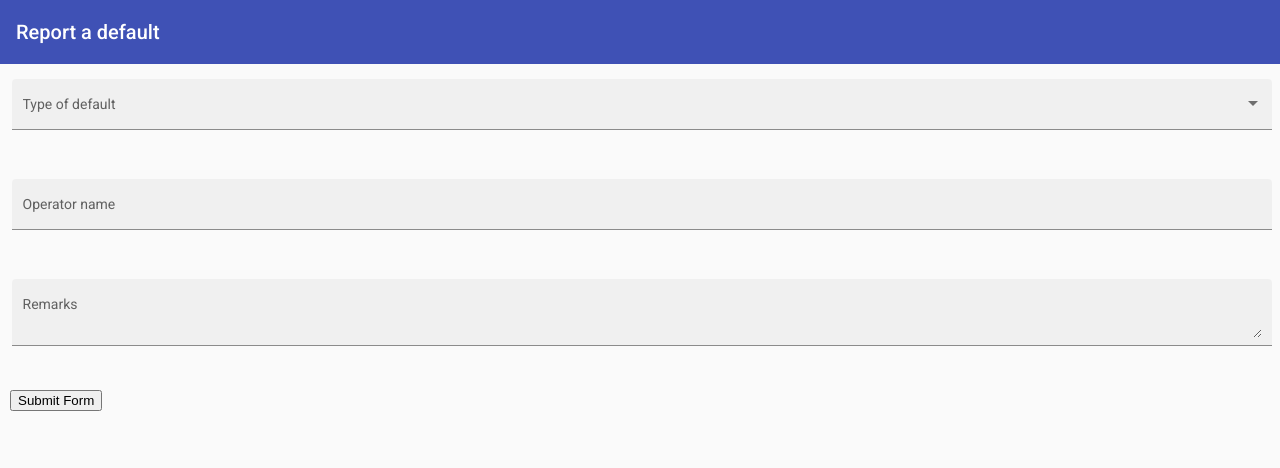
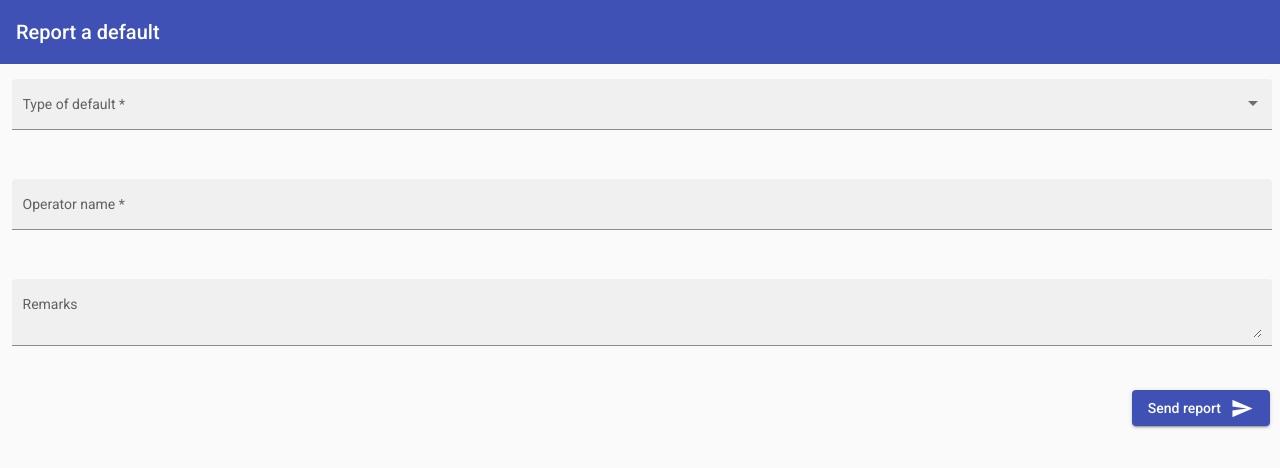
Before and after one commit to Jeremsse/AppTestiaTest, an Angular app: page / in a window 1280 px wide. Shown: the top 468 px of the page. Built offline with nearby package versions, Linux system fonts and the light colour scheme.

Commit message:
Add Validators in the fields of the form

```diff
--- a/src/app/action/action.component.html
+++ b/src/app/action/action.component.html
@@ -14,6 +14,7 @@
         <mat-option value="porosity">Porosity</mat-option>
         <mat-option value="inclusion">Inclusion</mat-option>
       </mat-select>
+      <mat-error>{{ errorDefaultTypeMessage() }}</mat-error>
     </mat-form-field>
 
     <mat-form-field appearance="fill" class="action-element">
@@ -23,6 +24,7 @@
         formControlName="operatorName"
         placeholder="Enter the name"
       />
+      <mat-error>{{ errorOperatorNameMessage() }}</mat-error>
     </mat-form-field>
 
     <mat-form-field appearance="fill" class="action-element">
@@ -34,9 +36,11 @@
       ></textarea>
     </mat-form-field>
 
-    <div class="form-element">
-      <button mat-raised-button color="primary" class="button">
-        Submit Form
+    <div class="action-button">
+      <button mat-raised-button color="primary">
+        Send report<mat-icon class="action-button-icon" aria-label="Send icon"
+          >send</mat-icon
+        >
       </button>
     </div>
   </form>
--- a/src/app/action/action.component.scss
+++ b/src/app/action/action.component.scss
@@ -6,4 +6,12 @@
     padding: 5px 0px 25px 2px;
     width: 100%;
   }
+  &-button {
+    position: relative;
+    float: right;
+    &-icon {
+      padding-left: 9px;
+      font-size: 23px;
+    }
+  }
 }
--- a/src/app/action/action.component.ts
+++ b/src/app/action/action.component.ts
@@ -1,5 +1,10 @@
 import { Component, OnInit } from '@angular/core';
-import { FormBuilder, FormControl, FormGroup } from '@angular/forms';
+import {
+  FormBuilder,
+  FormControl,
+  FormGroup,
+  Validators,
+} from '@angular/forms';
 
 @Component({
   selector: 'app-action',
@@ -8,12 +13,26 @@ import { FormBuilder, FormControl, FormGroup } from '@angular/forms';
 })
 export class ActionComponent implements OnInit {
   public actionForm: FormGroup = this.formBuilder.group({
-    defaultType: [''],
-    operatorName: [''],
+    defaultType: ['', Validators.required],
+    operatorName: ['', [Validators.required, Validators.pattern('[^0-9]+')]],
     remarks: [''],
   });
 
   constructor(private formBuilder: FormBuilder) {}
 
   ngOnInit(): void {}
+
+  public errorDefaultTypeMessage() {
+    return this.actionForm.controls['defaultType'].invalid
+      ? 'Please choose type of default'
+      : null;
+  }
+
+  public errorOperatorNameMessage() {
+    return this.actionForm.controls['operatorName'].hasError('required')
+      ? 'Please enter operator name'
+      : this.actionForm.controls['operatorName'].hasError('pattern')
+      ? 'The field cannot contain numbers'
+      : null;
+  }
 }
--- a/src/app/material.module.ts
+++ b/src/app/material.module.ts
@@ -3,6 +3,8 @@ import { MatFormFieldModule } from '@angular/material/form-field';
 import { MatToolbarModule } from '@angular/material/toolbar';
 import { MatSelectModule } from '@angular/material/select';
 import { MatInputModule } from '@angular/material/input';
+import { MatButtonModule } from '@angular/material/button';
+import { MatIconModule } from '@angular/material/icon';
 
 @NgModule({
   imports: [
@@ -10,12 +12,16 @@ import { MatInputModule } from '@angular/material/input';
     MatToolbarModule,
     MatSelectModule,
     MatInputModule,
+    MatButtonModule,
+    MatIconModule,
   ],
   exports: [
     MatFormFieldModule,
     MatToolbarModule,
     MatSelectModule,
     MatInputModule,
+    MatButtonModule,
+    MatIconModule,
   ],
 })
 export class MaterialModule {}
```
